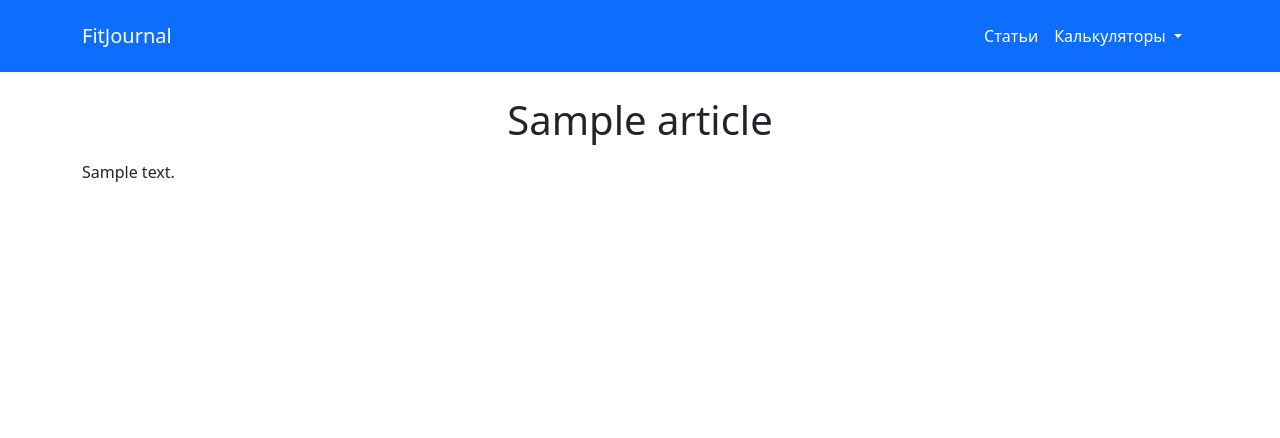
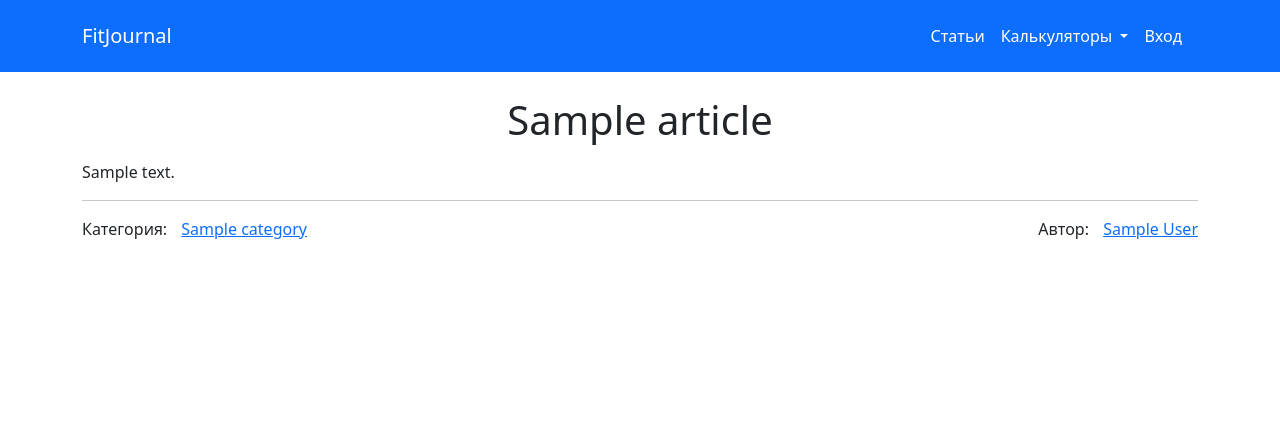
Before and after one commit to SlavaTatanov/FitJournal, a Django app: template FitJournal/articles/templates/articles/article.html in a window 1280 px wide. Shown: the top 438 px of the page. Run offline with Django 3.2, Linux system fonts and the light colour scheme; the template is opened without the code that fills it: most values are stand-ins (such as "Sample title", 1, 10 or a date in 2020); some libraries are stand-ins or nearby versions.

Commit message:
Шаблонные теги, мелкие доработки, отображение автора в статье

```diff
--- a/FitJournal/FitJournal/urls.py
+++ b/FitJournal/FitJournal/urls.py
@@ -19,14 +19,16 @@ from django.urls import path, include
 
 from trainings.views import index
 from articles.views import about
-from users.views import login, register
+from users.views import login, register, user_profile, logout
 
 urlpatterns = [
     path('admin/', admin.site.urls),
     path('', index, name='index'),
     path('login/', login, name='login'),
     path('register/', register, name='register'),
+    path('logout/', logout, name='logout'),
     path('about/', about, name='about'),
     path('articles/', include('articles.urls', namespace='articles')),
-    path('tools/', include('tools.urls', namespace='tools'))
+    path('tools/', include('tools.urls', namespace='tools')),
+    path('<username>/', user_profile, name='profile')
 ]
--- a/FitJournal/articles/models.py
+++ b/FitJournal/articles/models.py
@@ -32,6 +32,7 @@ class AbstractBaseArticle(models.Model):
     Базовая модель для сервисных статей, о нас, политика приватности и прочее
     """
     title = models.CharField(max_length=250)
+    author = models.ForeignKey(User, on_delete=models.CASCADE, null=True)
     slug = models.SlugField(max_length=250, unique=True)
     body = models.TextField()
 
--- a/FitJournal/articles/templates/articles/article.html
+++ b/FitJournal/articles/templates/articles/article.html
@@ -1,6 +1,9 @@
 {% extends "base.html" %}
+{% load custom_tags %}
 
 {% block content %}
   <h1 style="text-align: center">{{ article.title }}</h1>
-  <p>{{article.body | linebreaks}}</p>
+  <p>{{article.body | markdown}}</p>
+  <hr>
+  {% include "articles/article_footer.html" %}
 {% endblock %}
--- /dev/null
+++ b/FitJournal/articles/templates/articles/article_footer.html
@@ -0,0 +1,8 @@
+<div style="display: flex; justify-content: space-between;">
+    <p>Категория:
+        <a href="{% url 'articles:articles-list'%}?category={{article.category}}" style="margin-left: 10px;"> {{ article.category }} </a>
+    </p>
+    <p>Автор:
+        <a href="#" style="margin-left: 10px;"> {{ article.author }} </a>
+    </p>
+</div>
--- a/FitJournal/articles/templates/articles/articles.html
+++ b/FitJournal/articles/templates/articles/articles.html
@@ -1,4 +1,5 @@
 {% extends "base.html" %}
+{% load custom_tags %}
 
 {% block content %}
 {% for article in articles %}
@@ -7,8 +8,8 @@
         {{ article.title }}
     </a>
 </h2>
-        {{ article.body | truncatewords:50 | linebreaks }}
-        <p>Категория: {{article.category}}</p>
+{{ article.body | markdown |truncatewords_html:50}}
+{% include "articles/article_footer.html" %}
 <hr>
 {% endfor %}
 {% include 'pagination.html' with page=articles %}
--- a/FitJournal/articles/templates/articles/base_article.html
+++ b/FitJournal/articles/templates/articles/base_article.html
@@ -1,6 +1,7 @@
 {% extends "base.html" %}
+{% load custom_tags %}
 
 {% block content %}
   <h1 style="text-align: center">О нас</h1>
-  <p>{{body_text | linebreaks}}</p>
+  <p>{{body_text | markdown}}</p>
 {% endblock %}
--- /dev/null
+++ b/FitJournal/articles/templatetags/custom_tags.py
@@ -0,0 +1,13 @@
+from django import template
+from django.utils.safestring import mark_safe
+import markdown
+
+register = template.Library()
+
+
+@register.filter(name='markdown')
+def markdown_format(text):
+    """
+    Переводит текст отформатированный как MARKDOWN в HTML
+    """
+    return mark_safe(markdown.markdown(text))
--- a/FitJournal/templates/base.html
+++ b/FitJournal/templates/base.html
@@ -36,6 +36,20 @@
                         максимум</a></li>
                 </ul>
             </div>
+            {% if request.user.is_authenticated %}
+            <div class="nav-item dropdown">
+                <a class="nav-link dropdown-toggle" href="#" role="button" data-bs-toggle="dropdown"
+                   aria-expanded="false">
+                    {{ request.user.username }}
+                </a>
+                <ul class="dropdown-menu shadow p-3 mb-5 bg-white">
+                    <li><a class="dropdown-item" href="{% url 'profile' request.user.username %}">Профиль</a></li>
+                    <li><a class="dropdown-item" href="{% url 'logout' %}">Выход</a></li>
+                </ul>
+            </div>
+            {% else %}
+            <a class="nav-link" href="{% url 'login' %}">Вход</a>
+            {% endif %}
         </div>
     </div>
 </nav>
--- /dev/null
+++ b/FitJournal/users/templates/users/user_profile.html
@@ -0,0 +1,5 @@
+{% extends "base.html" %}
+
+{% block content %}
+    <h1>Профиль для: {{ user }}</h1>
+{% endblock %}
```
Also changed, not shown: FitJournal/articles/views.py (+6 -2 lines), FitJournal/users/templates/users/login.html (+6 -1 lines), FitJournal/users/views.py (+13 -0 lines), FitJournal/articles/templatetags/__init__.py (added). Lines whose indentation alone changed are shown as unchanged.
